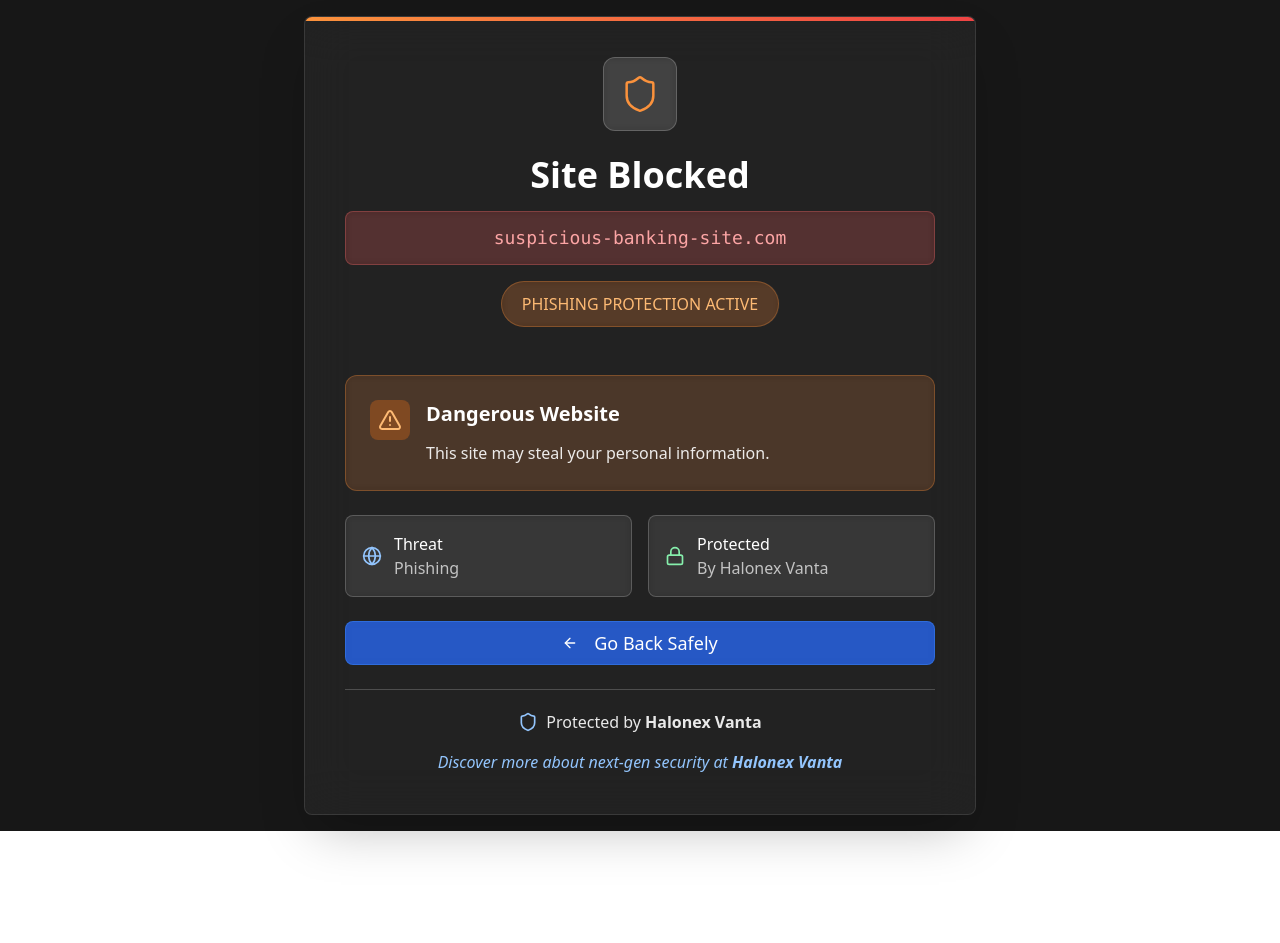
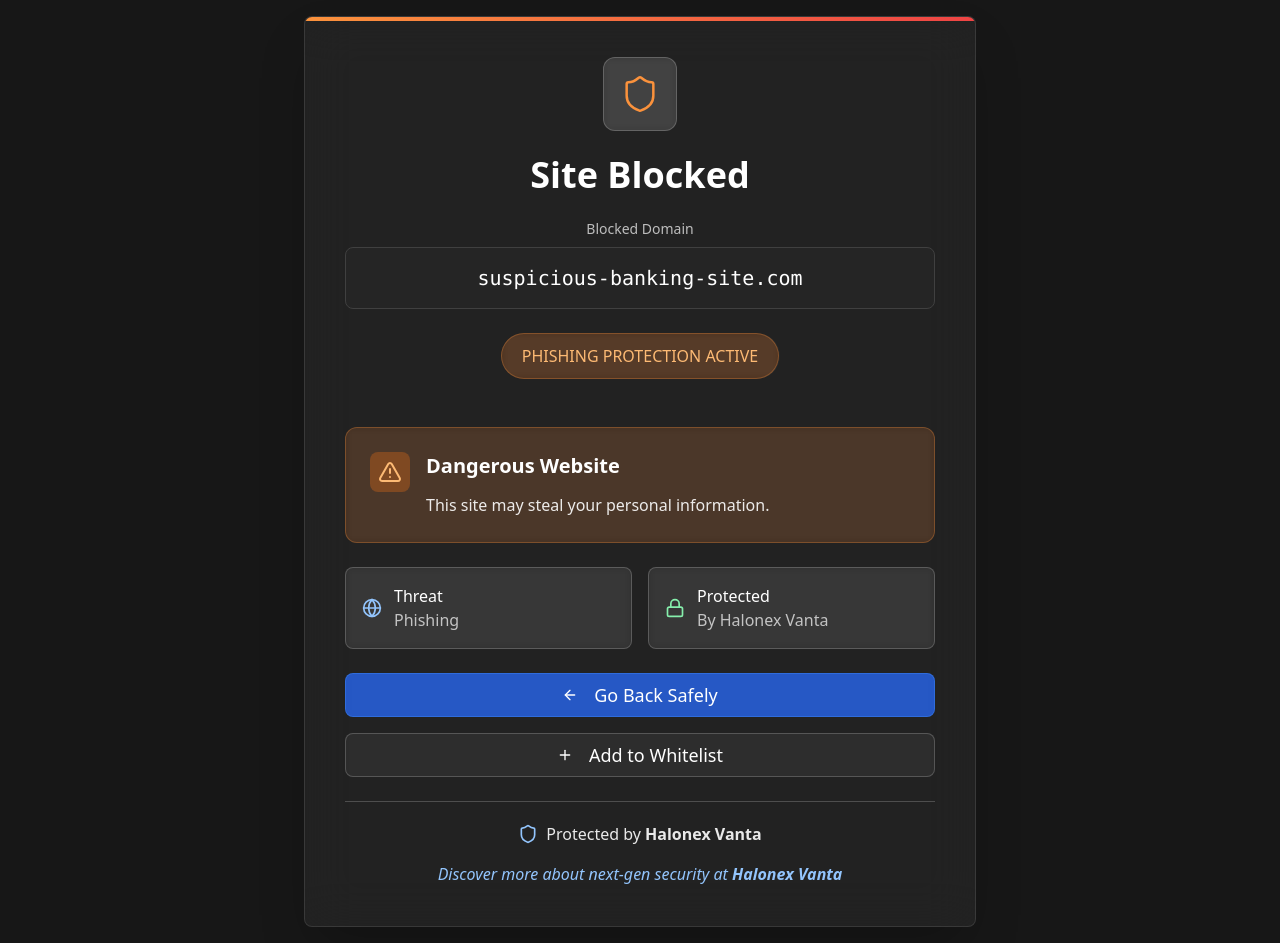
Before and after one commit to nishanth123kgr/vanta-shield-browser, a React (Vite) app: page / in a window 1280 px wide. Before the commit the page ends 831 px from the top, so only its background shows below. Built offline with nearby package versions, Linux system fonts and the light colour scheme.

Commit message:
Refactor blocked domain display and add whitelist button
Replaced the blocked domain display with a new approach and added a "Add to Whitelist" button next to the "Go Back" button.

```diff
--- a/src/pages/Index.tsx
+++ b/src/pages/Index.tsx
@@ -1,17 +1,29 @@
 
-import { Shield, AlertTriangle, ArrowLeft, Globe, Lock } from "lucide-react";
+import { Shield, AlertTriangle, ArrowLeft, Globe, Lock, Plus } from "lucide-react";
 import { Button } from "@/components/ui/button";
 import { Card, CardContent } from "@/components/ui/card";
+import { useToast } from "@/hooks/use-toast";
 
 const Index = () => {
+  const { toast } = useToast();
+
   const handleGoBack = () => {
     window.history.back();
   };
+
   const handleVisitHalonex = () => {
     window.open('https://halonex.app', '_blank');
   };
+
   const handleReportSafe = () => {
     console.log("Reporting site as safe");
+  };
+
+  const handleAddToWhitelist = () => {
+    toast({
+      title: "Added to Whitelist",
+      description: "suspicious-banking-site.com has been added to your whitelist.",
+    });
   };
 
   return (
@@ -33,15 +45,18 @@ const Index = () => {
                 </div>
               </div>
 
-              <h1 className="text-4xl font-bold text-white mb-4">
+              <h1 className="text-4xl font-bold text-white mb-6">
                 Site Blocked
               </h1>
 
-              {/* Blocked domain display */}
-              <div className="bg-red-500/20 backdrop-blur-sm border border-red-400/30 rounded-lg px-4 py-3 mb-4">
-                <p className="text-red-300 font-mono text-lg break-all">
-                  suspicious-banking-site.com
-                </p>
+              {/* Blocked domain display - new approach */}
+              <div className="mb-6">
+                <p className="text-white/70 text-sm mb-2">Blocked Domain</p>
+                <div className="bg-neutral-800/80 border border-neutral-700 rounded-lg px-6 py-4">
+                  <p className="text-white font-mono text-xl font-medium">
+                    suspicious-banking-site.com
+                  </p>
+                </div>
               </div>
 
               <div className="inline-block bg-orange-500/20 backdrop-blur-sm border border-orange-400/30 px-5 py-2.5 rounded-full mb-4">
@@ -94,6 +109,11 @@ const Index = () => {
                 <ArrowLeft className="h-6 w-6 mr-2" />
                 Go Back Safely
               </Button>
+
+              <Button onClick={handleAddToWhitelist} variant="outline" size="lg" className="w-full border-white/20 bg-white/5 hover:bg-white/10 text-white rounded-lg font-medium text-lg py-4">
+                <Plus className="h-6 w-6 mr-2" />
+                Add to Whitelist
+              </Button>
             </div>
 
             {/* Footer */}
```
